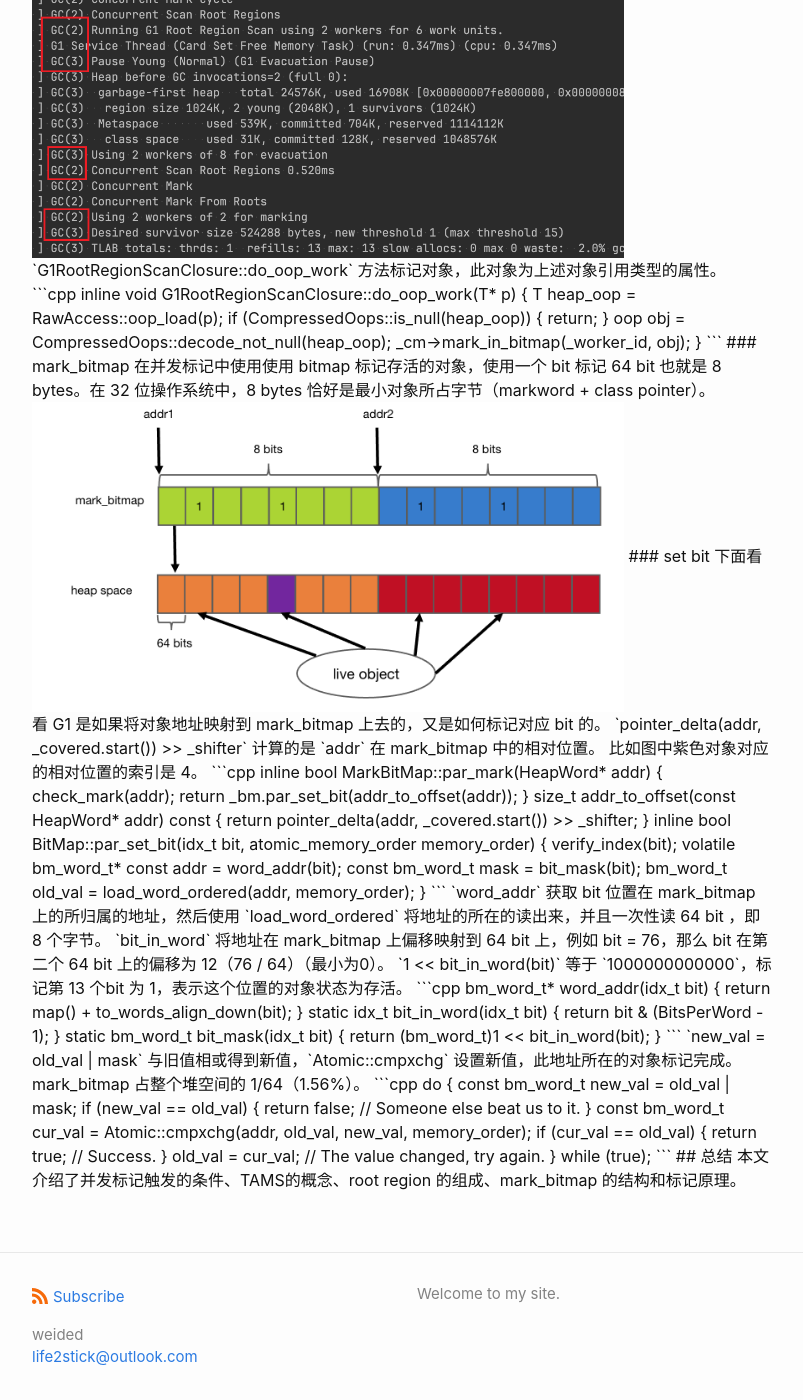
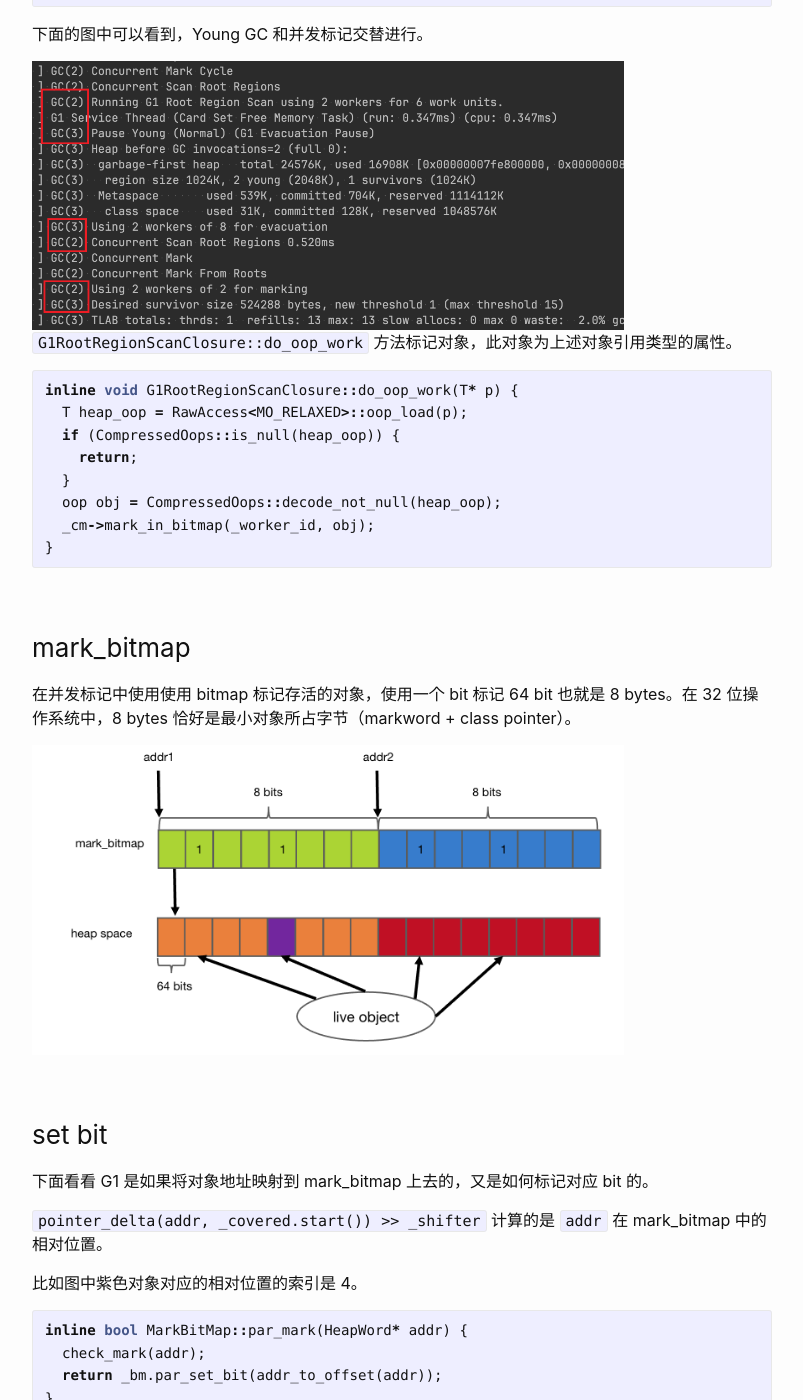
Before and after one commit to yoa1226/yoa1226.github.io, a Jekyll site: the page built from _posts/2024-09-15-g1-conc-mark-root-region-scan.md, in a window 1280 px wide and 1400 px high, scrolled down 10590 px. Shown: the whole window, without its empty margins (238-1041 px from the left). Built offline with Jekyll 4.4.1, drawn with Linux system fonts in a browser that asks for light colours; some of the changed text lies outside the part shown.

Commit message:
fix image

````diff
--- a/_posts/2024-09-15-g1-conc-mark-root-region-scan.md
+++ b/_posts/2024-09-15-g1-conc-mark-root-region-scan.md
@@ -436,7 +436,7 @@ inline bool G1CMBitMap::iterate(G1CMBitMapClosure* cl, MemRegion mr) {
 ```
 下面的图中可以看到，Young GC 和并发标记交替进行。
 
-<image src="/assets/conc-root-region-scan/conc-root-region-sacn-ygc.png" width="80%">
+<image src="/assets/conc-root-region-scan/conc-root-region-sacn-ygc.png" width="80%"/>
 
 `G1RootRegionScanClosure::do_oop_work` 方法标记对象，此对象为上述对象引用类型的属性。
 
````
